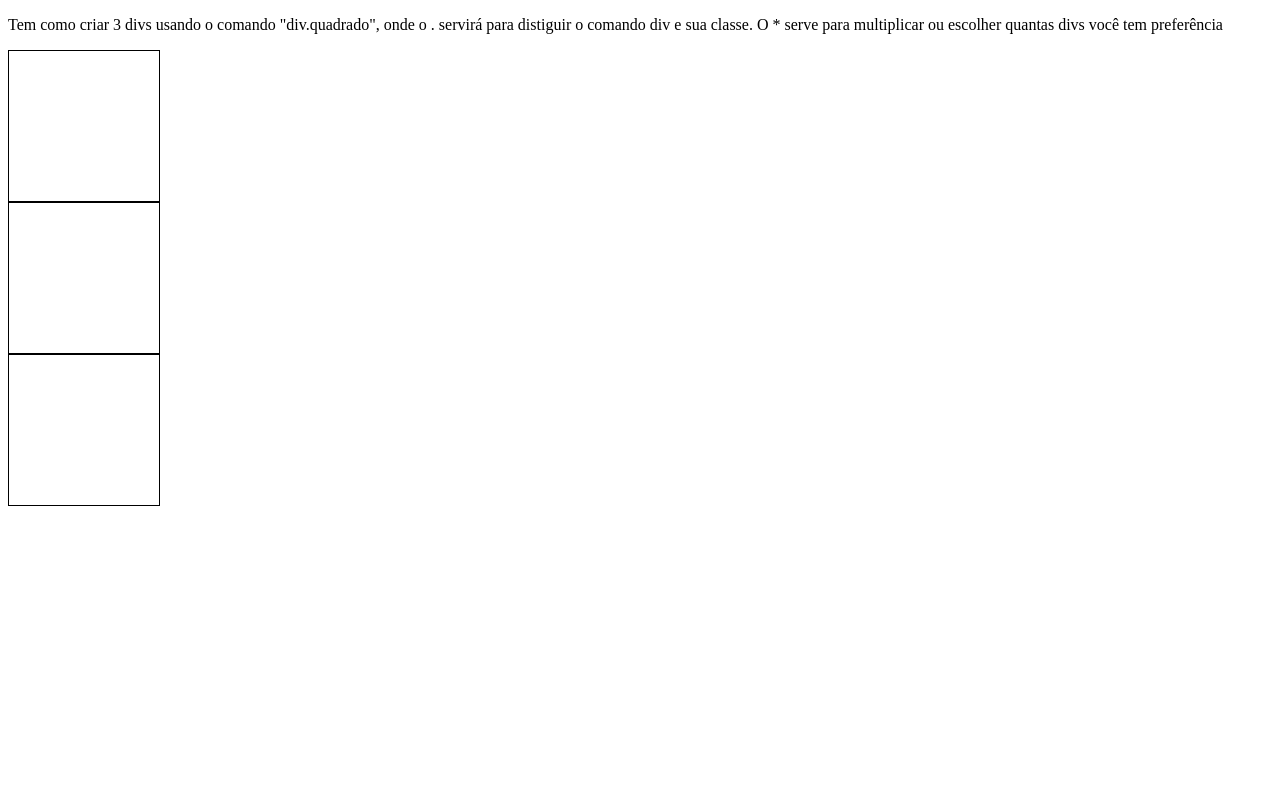
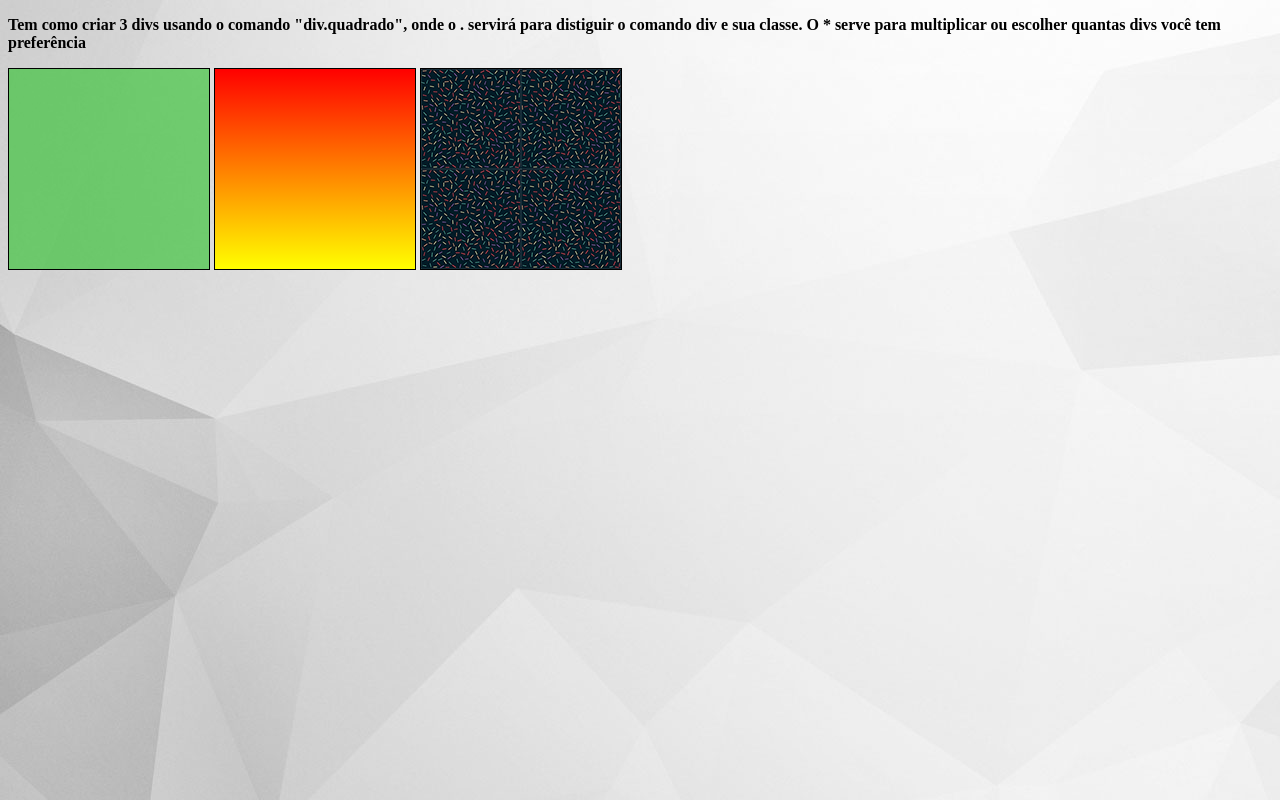
Before and after one commit to PheagaMariano/HTML-ESTUDO, a plain HTML site: page exercicios/ex022-imagem.fundo/imagem.fundo.html in a window 1280 px wide. Drawn offline with Linux system fonts and the light colour scheme.

Commit message:
update e new ex 22

```diff
--- a/exercicios/ex022-imagem.fundo/imagem.fundo.html
+++ b/exercicios/ex022-imagem.fundo/imagem.fundo.html
@@ -6,11 +6,35 @@
     <meta name="viewport" content="width=device-width, initial-scale=1.0">
     <title>Imagem de Fundo</title>
     <style>
-        div.quadrado{
-            background-color: rgb(255, 255, 255);
+
+        body{
+            background-image: url(Imagens/wallpaper004.jpg);
+            color: rgb(0, 0, 0);
+            font-weight: bolder;
+        }
+
+        .q1{
+            background-color: rgba(38, 193, 36, 0.591);
             border: 1.5px solid black;
-            height: 150px;
-            width: 150px;
+            height: 200px;
+            width: 200px;
+            display: inline-block;
+        }
+
+        div.q2{
+            background-image: linear-gradient(to bottom, red, yellow);
+            border: 1.5px solid black;
+            height: 200px;
+            width: 200px;
+            display: inline-block;
+        }
+
+        .q3{
+            background-image: url(Imagens/pattern001.png);
+            border: 1.5px solid black;
+            height: 200px;
+            width: 200px;
+            display: inline-block;
         }
 
     </style>
@@ -19,9 +43,9 @@
 
     <p>Tem como criar 3 divs usando o comando "div.quadrado", onde o . servirá para distiguir o comando div e sua classe. O * serve para multiplicar ou escolher quantas divs você tem preferência</p>
 
-    <div class="quadrado"></div>
-    <div class="quadrado"></div>
-    <div class="quadrado"></div>
+    <div class="q1"></div>
+    <div class="q2"></div>
+    <div class="q3"></div>
 
 
 </body>
```
Also changed, not shown: exercicios/ex022-imagem.fundo/fundo02.html (added, +20 -0 lines), exercicios/ex022-imagem.fundo/fundo03.html (added, +45 -0 lines), exercicios/ex022-imagem.fundo/fundo04.html (added, +21 -0 lines).
